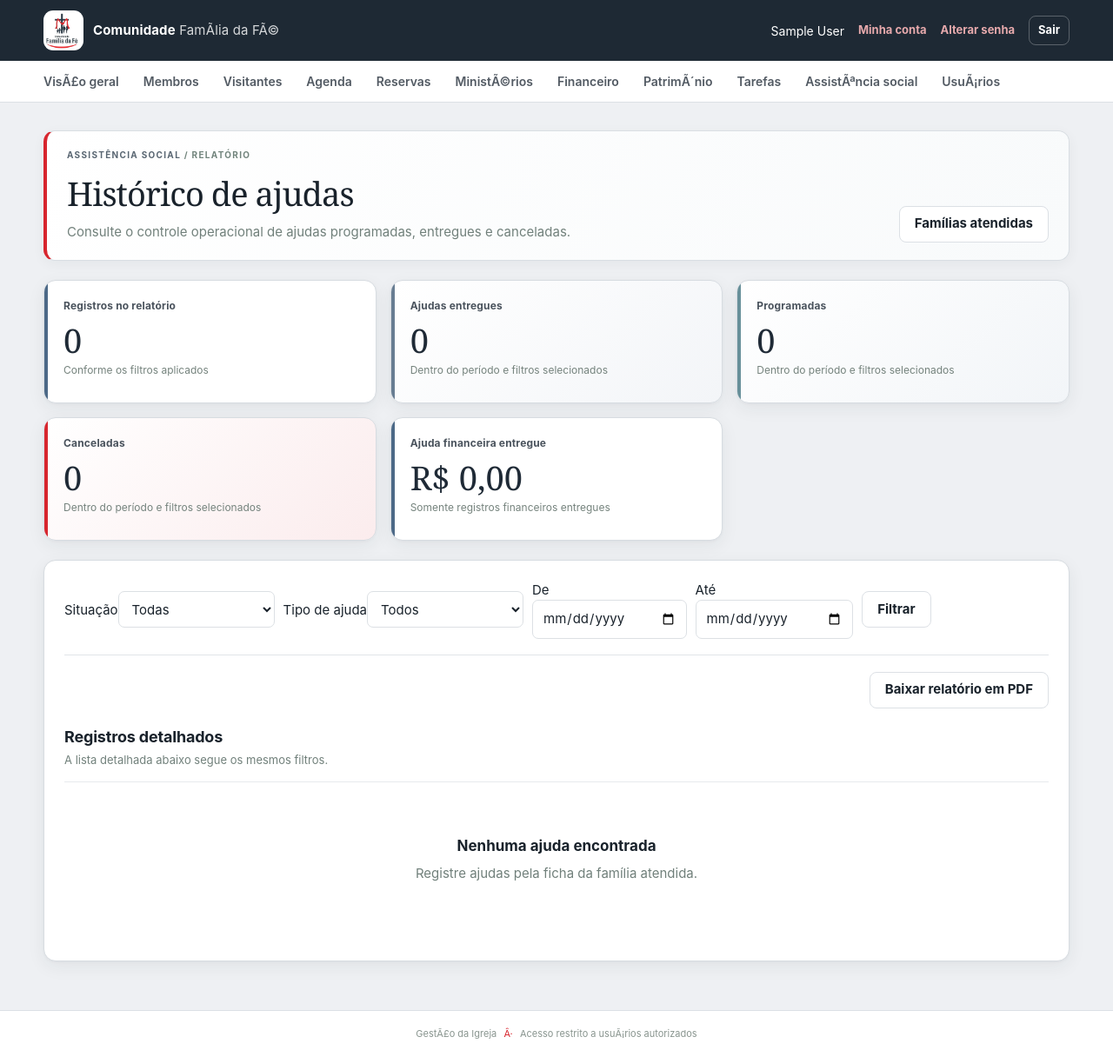
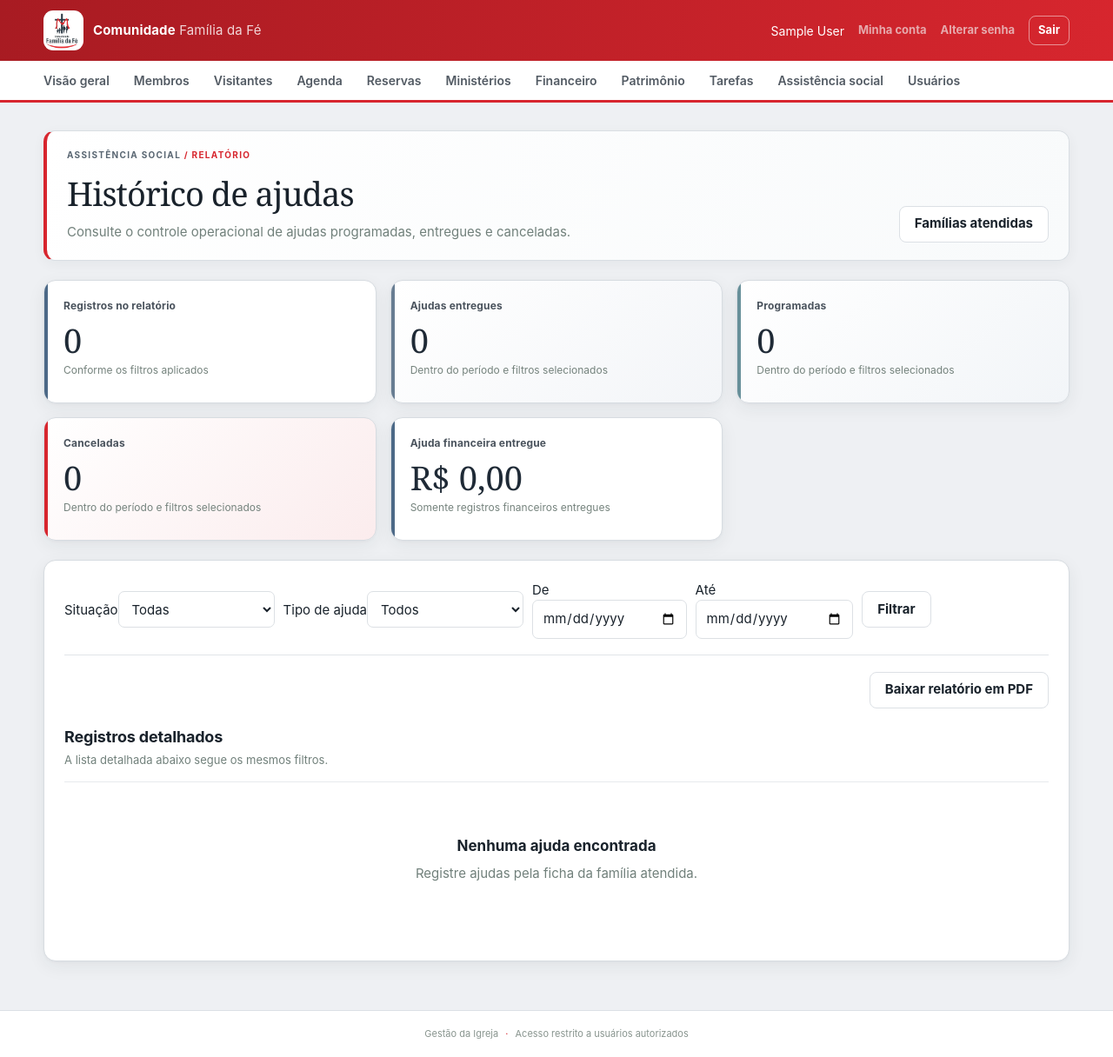
Before and after one commit to CHARLES-SANTOS-2472/gestao_igreja, a Django app: page /assistencia-social/ajudas/ in a window 1280 px wide. Shown: the whole page at 87% size. Run offline with Django 5.2, Linux system fonts and the light colour scheme; the visitor is signed in with stand-in values (Sample User, id 1); data that the repository does not hold is empty.

Commit message:
Vermelho predominante, paleta dos graficos e correcao de acentos no base.html
Co-authored-by: Copilot <223556219+Copilot@users.noreply.github.com>

```diff
--- a/membros/dashboard_charts.py
+++ b/membros/dashboard_charts.py
@@ -31,7 +31,7 @@ def _bars(rows):
     return rows
 
 
-PALETTE = ("#3e566e", "#d64950", "#6889aa", "#943136", "#a5b9cd", "#e79498")
+PALETTE = ("#d7262e", "#2b3544", "#ee6a70", "#a81b22", "#6889aa", "#f3b3b6")
 
 
 def _with_colors(rows):
--- a/membros/tests.py
+++ b/membros/tests.py
@@ -725,7 +725,7 @@ class MemberManagementTests(TestCase):
         self.assertContains(response, "Abrir cadastro de pessoas")
         self.assertContains(response, reverse("member-list"))
         self.assertContains(response, "Mensagem da igreja")
-        self.assertContains(response, "Imagem da igreja")
+        self.assertContains(response, "img/logo.jpg")
         self.assertNotContains(response, "Cadastros recentes")
         self.assertNotContains(response, "Pessoa Reservada")
 
@@ -743,8 +743,7 @@ class MemberManagementTests(TestCase):
             ["ME", "AG", "DZ"],
         )
         self.assertEqual(response.content.count(b'aria-expanded="true"'), 1)
-        self.assertEqual(response.content.count(b'class="chart-card chart-green is-collapsed"') +
-                         response.content.count(b'class="chart-card chart-gold is-collapsed"'), 7)
+        self.assertEqual(response.content.count(b' is-collapsed" data-chart-card'), 9)
         for label in ("Abrir agenda", "Abrir financeiro", "Abrir doações", "Abrir patrimônio", "Abrir assistência"):
             self.assertContains(response, label)
 
--- a/static/css/app.css
+++ b/static/css/app.css
@@ -382,6 +382,36 @@ input:focus, select:focus, textarea:focus { outline: 3px solid #dce3eb; border-c
   .event-facts { gap: 8px 14px; }
 }
 
+/* Vermelho predominante (cor da logo) */
+:root { --red: #d7262e; --red-dark: #a81b22; --red-soft: #fdecec; }
+.topbar { background: linear-gradient(100deg, var(--red-dark), var(--red)); }
+.button-quiet { border-color: #ffffff80; }
+.user-menu a { color: #fff; }
+.main-nav { border-bottom: 3px solid var(--red); }
+.main-nav a:hover, .text-link:hover, .back-link:hover { color: var(--red); }
+.button-primary { background: var(--red); }
+.button-primary:hover { background: var(--red-dark); }
+.eyebrow { color: var(--red); }
+.page-heading { border-left-color: var(--red); }
+.overview-hero { background: linear-gradient(120deg, #fff 0%, var(--red-soft) 100%); }
+.overview-welcome h1 { color: var(--red-dark); }
+.chart-icon, .chart-gold .chart-icon { background: var(--red-soft); color: var(--red); }
+.chart-head h3 { color: var(--green); }
+.chart-total strong { color: var(--red); }
+.hbar-fill, .chart-gold .hbar-fill { background: linear-gradient(90deg, var(--red-dark), #ee5a61); }
+.hbar-value, .legend-list b { color: var(--red-dark); }
+.chart-button { background: var(--red-soft); color: var(--red-dark); }
+.chart-button:hover { background: var(--red); color: #fff; }
+.bar-green, .chart-legend i.bar-green { background: linear-gradient(180deg, #ee5a61, var(--red-dark)); }
+.bar-gold, .chart-legend i.bar-gold { background: linear-gradient(180deg, #5d7590, var(--green)); }
+.donut-number, .gauge-number { fill: var(--red-dark); }
+.chart-card:not(.is-collapsed) { border-top-color: var(--red); }
+.chart-card:not(.is-collapsed) .chart-button { background: var(--red); }
+.chart-card:not(.is-collapsed) .chart-button:hover { background: var(--red-dark); }
+.chart-card.is-collapsed:hover { border-top-color: var(--red); }
+.chart-chevron { border-color: var(--red); }
+.deceased-checkbox input, .check-field input, .attendance-check input { accent-color: var(--red); }
+
 /* Logo da igreja */
 .brand-mark { width: 46px; height: 46px; overflow: hidden; padding: 3px; background: #fff; }
 .brand-mark img { width: 100%; height: 100%; object-fit: contain; }
--- a/templates/base.html
+++ b/templates/base.html
@@ -5,14 +5,14 @@
   <meta charset="utf-8">
   <meta name="viewport" content="width=device-width, initial-scale=1">
   <meta name="theme-color" content="#1e2934">
-  <title>{% block title %}GestÃ£o da Igreja{% endblock %}</title>
-  <link rel="stylesheet" href="{% static 'css/app.css' %}?v=20261103-2">
+  <title>{% block title %}Gestão da Igreja{% endblock %}</title>
+  <link rel="stylesheet" href="{% static 'css/app.css' %}?v=20261103-3">
 </head>
 <body>
   <header class="topbar">
     <a class="brand" href="{% url 'dashboard' %}">
-      <span class="brand-mark"><img src="{% static 'img/logo.jpg' %}" alt="Comunidade FamÃ­lia da FÃ©"></span>
-      <span>Comunidade<span class="brand-light"> FamÃ­lia da FÃ©</span></span>
+      <span class="brand-mark"><img src="{% static 'img/logo.jpg' %}" alt="Comunidade Família da Fé"></span>
+      <span>Comunidade<span class="brand-light"> Família da Fé</span></span>
     </a>
     {% if user.is_authenticated %}
     <div class="user-menu">
@@ -28,8 +28,8 @@
   </header>
 
   {% if user.is_authenticated %}
-  <nav class="main-nav" aria-label="NavegaÃ§Ã£o principal">
-    <a href="{% url 'dashboard' %}">VisÃ£o geral</a>
+  <nav class="main-nav" aria-label="Navegação principal">
+    <a href="{% url 'dashboard' %}">Visão geral</a>
     {% if perms.membros.view_member %}
     <a href="{% url 'member-list' %}?group=members">Membros</a>
     <a href="{% url 'visitor-list' %}">Visitantes</a>
@@ -41,25 +41,25 @@
     <a href="{% url 'reservation-list' %}">Reservas</a>
     {% endif %}
     {% if perms.ministerios.view_department %}
-    <a href="{% url 'department-list' %}">MinistÃ©rios</a>
+    <a href="{% url 'department-list' %}">Ministérios</a>
     {% endif %}
     {% if perms.financeiro.view_financialtransaction %}
     <a href="{% url 'financial-dashboard' %}">Financeiro</a>
     {% endif %}
     {% if perms.financeiro.view_donationrecord and not perms.financeiro.view_financialtransaction %}
-    <a href="{% url 'donation-list' %}">DoaÃ§Ãµes</a>
+    <a href="{% url 'donation-list' %}">Doações</a>
     {% endif %}
     {% if perms.patrimonio.view_churchasset %}
-    <a href="{% url 'asset-list' %}">PatrimÃ´nio</a>
+    <a href="{% url 'asset-list' %}">Patrimônio</a>
     {% endif %}
     {% if perms.patrimonio.view_administrativetask %}
     <a href="{% url 'task-list' %}">Tarefas</a>
     {% endif %}
     {% if perms.assistencia_social.view_assistedfamily %}
-    <a href="{% url 'assisted-family-list' %}">AssistÃªncia social</a>
+    <a href="{% url 'assisted-family-list' %}">Assistência social</a>
     {% endif %}
     {% if can_manage_users %}
-    <a href="{% url 'user-list' %}">UsuÃ¡rios</a>
+    <a href="{% url 'user-list' %}">Usuários</a>
     {% endif %}
   </nav>
   {% endif %}
@@ -74,7 +74,7 @@
     {% endif %}
     {% block content %}{% endblock %}
   </main>
-  <footer class="footer">GestÃ£o da Igreja <span>Â·</span> Acesso restrito a usuÃ¡rios autorizados</footer>
+  <footer class="footer">Gestão da Igreja <span>·</span> Acesso restrito a usuários autorizados</footer>
   {% block extra_js %}{% endblock %}
 </body>
 </html>
```
